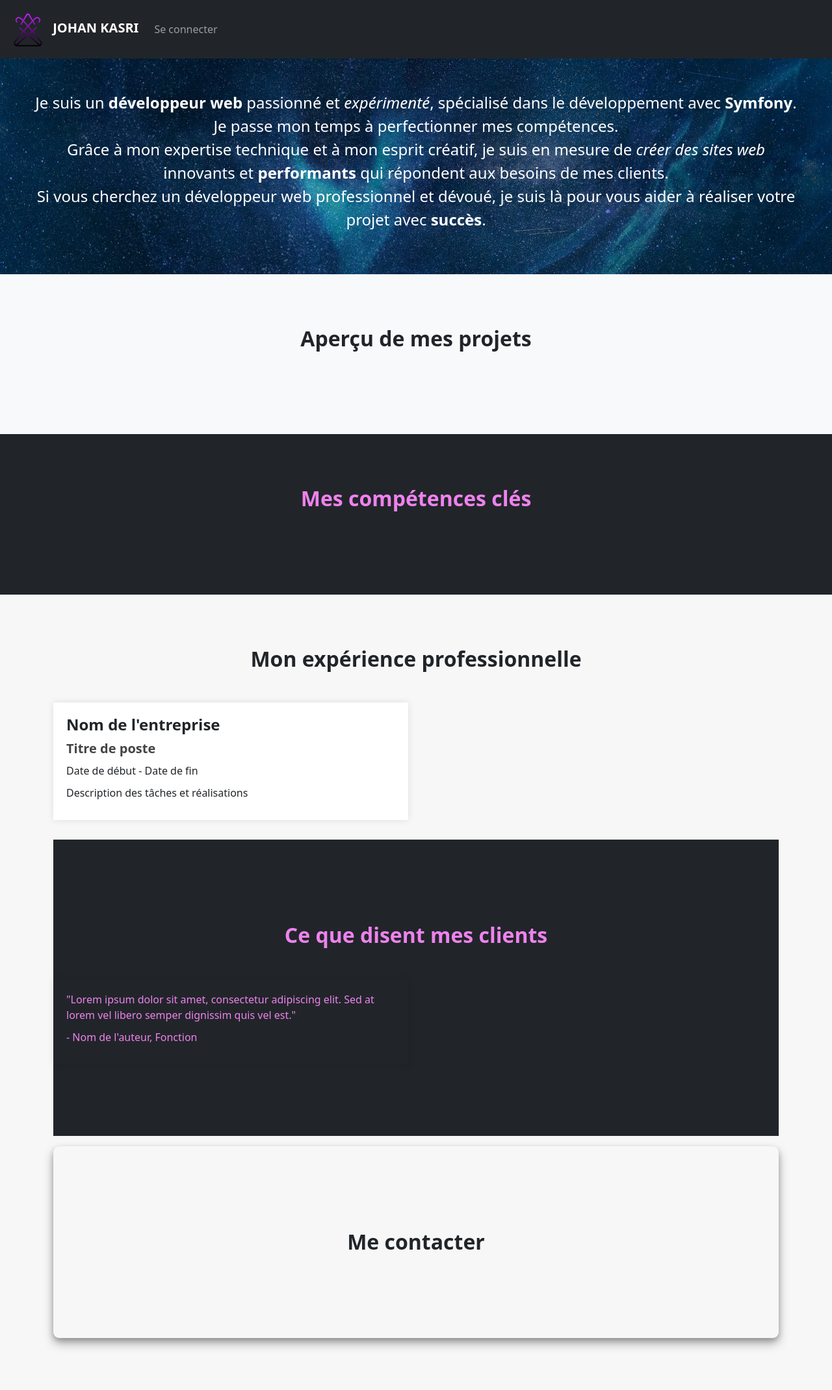
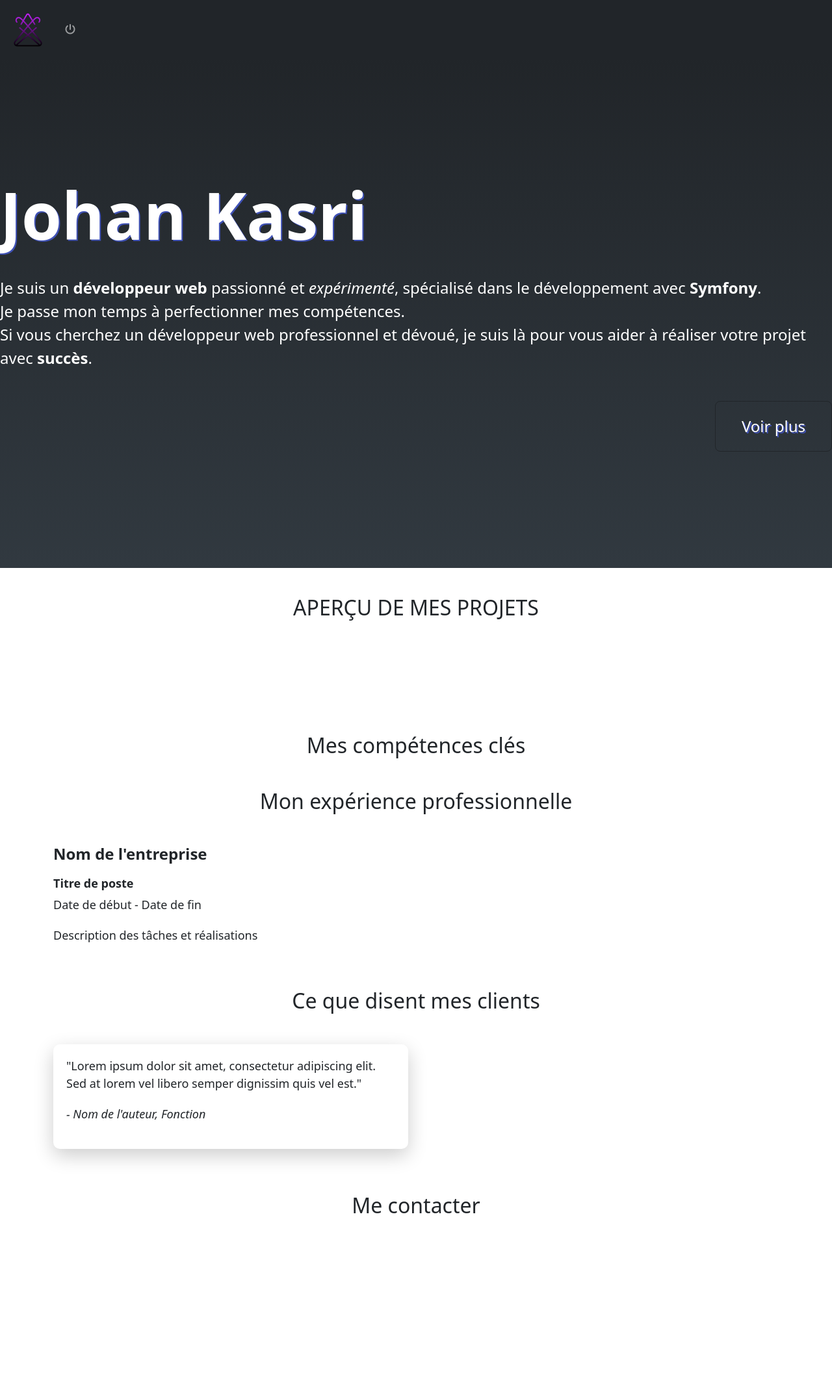
Before and after one commit to Johan667/portfolio-symfony, a Symfony app: template templates/home/index.html.twig in a window 1280 px wide. Shown: the whole page at 65% size. After the commit the page ends 1867 px from the top, so only its background shows below. Run offline with Twig, Linux system fonts and the light colour scheme; the template is opened without the code that fills it, so the values that code supplies are empty; some libraries are stand-ins or nearby versions.

Commit message:
un peu de css

```diff
--- a/public/css/custom.css
+++ b/public/css/custom.css
@@ -1,95 +1,148 @@
-/** HOME **/
+/* Body */
+body {
+    color: #fff;
+    font-family: Arial, sans-serif;
+}
 
+.navbar{
+    width: 100%;
+}
+/* Home presentation */
 .home-presentation {
-    background-image: url('/img/space.jpg');
-    background-size: cover;
-    background-position: center center;
-    color: white;
-    text-align: center;
-    padding: 50px;
-    opacity: 1.01;
+    width: 100%;
+    height: 98vh;
+    background-color: #212529;
+    display: flex;
+    flex-direction: column;
+    justify-content: center;
+    align-items: center;
+    background-image: linear-gradient(#212529, #313940);
+}
+
+.home-presentation .btn-lg {
+    float:right;
+    font-size: 1.5rem;
+    padding: 20px 40px;
+    color: #fff;
+    text-shadow: 2px 2px 0 #3f51b5;
+}
+
+/** FIN HEADER **/
+
+
+.skills-section {
+    padding-top: 100px;
+
+}
+
+.title-header {
+    top:25px;
+    font-size: 100px;
+    font-weight: bold;
+    margin-bottom: 35px;
+    color: #fff;
+    text-shadow: 2px 2px 0 #3f51b5;
 }
 
 .home-presentation p {
-
     font-size: 24px;
+    color: #fff;
+    position: relative;
 }
 
-.projects-section {
-    background-color: #f8f9fa;
-    padding: 80px 0;
+.home-presentation p strong,
+.home-presentation p em {
+    position: relative;
+    z-index: 1;
 }
 
-.projects-section h2 {
-    font-size: 32px;
-    font-weight: bold;
+.home-presentation p strong::before,
+.home-presentation p em::before,
+.home-presentation p span::before {
+    content: "";
+    position: absolute;
+    bottom: -5px;
+    left: 0;
+    width: 0;
+    height: 3px;
+    background-color: #fff;
+    transition: width 0.5s ease-in-out, background-color 0.5s ease-in-out;
 }
 
-.projects-section .card {
-    border: none;
-    box-shadow: 0px 0px 10px rgba(0, 0, 0, 0.2);
+.home-presentation p strong:hover::before,
+.home-presentation p em:hover::before,
+.home-presentation p span:hover::before {
+    width: 100%;
+    background-color: #3f51b5;
 }
 
-.projects-section .card-img-top {
-    height: 200px;
-    object-fit: cover;
+/* Projects section */
+.projects-section{
+    padding:2%;
+}
+.projects-section h2 {
+    text-transform: uppercase;
 }
 
-.projects-section .card-title {
+.card {
+    background-color: #fff;
+    border-radius: 10px;
+    box-shadow: 0 10px 30px rgba(0, 0, 0, 0.2);
+}
+
+.card:hover {
+    box-shadow: 0 10px 50px rgba(0, 0, 0, 0.3);
+}
+
+.card-img-top {
+    border-top-left-radius: 10px;
+    border-top-right-radius: 10px;
+}
+
+.card-body {
+    padding: 20px;
+}
+
+.card-title {
     font-size: 24px;
     font-weight: bold;
-}
-
-.projects-section .card-text {
-    font-size: 16px;
-}
-
-.projects-section .btn {
-    margin-top: 20px;
-}
-
-.skills-section {
-    background-color: #212529;
-    padding: 80px 0;
-    color:violet;
-}
-
-.skills-section h2 {
-    font-size: 32px;
-    font-weight: bold;
-}
-
-.skills-section h5 {
     margin-bottom: 10px;
 }
 
-.skills-section .progress {
-    height: 20px;
+.card-text {
+    font-size: 18px;
     margin-bottom: 20px;
 }
 
-.skills-section .progress-bar {
-    background-color: #007bff;
-    color: white;
-    font-weight: bold;
+.btn-dark {
+    background-color: #343a40;
+    border-color: #343a40;
+    color: #fff;
 }
 
-.experience-section {
-    background-color: #f7f7f7;
-    padding: 80px 0;
+.btn-dark:hover {
+    background-color: #23272b;
+    border-color: #23272b;
+    color: #fff;
 }
 
-.experience-section h2 {
-    font-size: 32px;
-    font-weight: bold;
+/* Skills section */
+.skills-section h2 {
     margin-bottom: 50px;
 }
 
-.experience-item {
-    padding: 20px;
-    margin-bottom: 30px;
-    background-color: white;
-    box-shadow: 0px 0px 10px rgba(0,0,0,0.1);
+.col {
+    text-align: center;
+    font-size: 24px;
+    padding: 10px 0;
+    border: 1px solid #fff;
+    border-radius: 5px;
+    margin-bottom: 20px;
+}
+
+/* Experience section */
+.experience-section h2 {
+    margin-bottom: 50px;
 }
 
 .experience-item h4 {
@@ -99,106 +152,58 @@
 }
 
 .experience-item h5 {
-    font-size: 20px;
+    font-size: 18px;
     font-weight: bold;
-    margin-bottom: 10px;
-    color: #444444;
+    margin-top: 20px;
 }
 
 .experience-item p {
-    font-size: 16px;
-    margin-bottom: 10px;
+    font-size: 18px;
+    margin-bottom: 20px;
 }
 
-.testimonials-section {
-    padding: 80px 0;
-    background-color: #212529;
-    color:violet;
-}
-
+/* Testimonials section */
 .testimonials-section h2 {
-    font-size: 32px;
-    font-weight: bold;
     margin-bottom: 50px;
 }
 
 .testimonial-item {
     padding: 20px;
-    margin-bottom: 30px;
-    background-color: #212529;
-    box-shadow: 0px 0px 10px rgba(0,0,0,0.1);
+    background-color: #fff;
+    border-radius: 10px;
+    box-shadow: 0 10px 30px rgba(0, 0, 0, 0.2);
+    margin-bottom: 20px;
 }
 
 .testimonial-item p {
-    font-size: 16px;
-    margin-bottom: 10px;
-    color:violet;
+    font-size: 18px;
+    margin-bottom: 20px;
 }
 
 .testimonial-author {
-    font-size: 14px;
-    color:violet;
+    font-size: 16px;
+    font-style: italic;
 }
 
-.contact-section {
-    margin-top: 1rem;
-    padding: 80px 0;
-    border-radius: 9px;
-    box-shadow: 0 8px 16px rgba(0,0,0,0.3), 0 4px 8px rgba(0,0,0,0.2);
-
-
-}
-
+/* Contact section */
 .contact-section h2 {
-    font-size: 32px;
-    font-weight: bold;
     margin-bottom: 50px;
 }
 
-.contact-section div.mb-3{
-    margin:auto;
-    max-width: 800px;
-}
-
-.contact-section .form-control{
-    box-shadow: 0 8px 8px rgba(0,0,0,0.3), 0 4px 8px rgba(0,0,0,0.2);
-}
-
-.form-group label {
+.form-control {
+    background-color: #fff;
+    border: none;
+    border-radius: 0;
+    box-shadow: none;
+    color: #212529;
     font-size: 18px;
-    font-weight: bold;
-    margin-bottom: 10px;
-    display: block;
-}
-
-.form-control {
-    font-size: 16px;
     margin-bottom: 20px;
-    padding: 10px;
-    border-radius: 5px;
-    border: none;
-    box-shadow: 0px 0px 10px rgba(0,0,0,0.1);
-}
-
-.form-control:focus {
-    outline: none;
-    box-shadow: 0px 0px 10px rgba(0,0,0,0.2);
-}
-
-textarea.form-control {
-    height: 150px;
 }
 
 .btn-primary {
-    font-size: 18px;
-    font-weight: bold;
-    border-radius: 5px;
-    padding: 10px 30px;
-    border: none;
-    background-color: #28a745;
-    color: white;
+    background-color: #007bff;
+    border-color: #007bff;
+    color: #fff;
 }
 
-.btn-primary:hover {
-    background-color: #218838;
-}
+/** ANIMATION **/
--- a/templates/base.html.twig
+++ b/templates/base.html.twig
@@ -24,7 +24,7 @@
 <body>
 <nav class="navbar navbar-expand-lg navbar-dark bg-dark">
     <div class="container-fluid">
-        <a class="navbar-brand" href="{{ path('app_home') }}"><img src="{{ asset('img/favicon.png')}}" alt="logo"> <strong>JOHAN KASRI</strong></a>
+        <a class="navbar-brand" href="{{ path('app_home') }}"><img src="{{ asset('img/favicon.png')}}" alt="logo"></a>
         <button class="navbar-toggler" type="button" data-bs-toggle="collapse" data-bs-target="#navbarSupportedContent" aria-controls="navbarSupportedContent" aria-expanded="false" aria-label="Toggle navigation">
             <span class="navbar-toggler-icon"></span>
         </button>
@@ -44,7 +44,7 @@
                 </li>
                     {% else %}
                 <li class="nav-item">
-                    <a class="nav-link" href="{{ path('app_login') }}">Se connecter</a>
+                    <a class="nav-link" href="{{ path('app_login') }}"><i class="fa-solid fa-power-off"></i></a>
                 </li>
 {#                <li class="nav-item">#}
 {#                    <a class="nav-link" href="{{ path('app_register') }}">S'inscrire</a>#}
--- a/templates/home/index.html.twig
+++ b/templates/home/index.html.twig
@@ -3,27 +3,35 @@
 {% block title %}Johan Kasri | Accueil{% endblock %}
 
 {% block body %}
-    <div class="home-presentation text-center">
+    <div class="home-presentation">
+        <div class="container-header">
+            <h1 class="title-header">Johan Kasri</h1>
             <p>
                 Je suis un <strong>développeur web</strong> passionné et <em>expérimenté</em>, spécialisé dans le développement avec <strong>Symfony</strong>.<br>
                 Je passe mon temps à perfectionner mes compétences.<br>
-            Grâce à mon expertise technique et à mon esprit créatif, je suis en mesure de <em>créer des sites web</em> innovants et <strong>performants</strong> qui répondent aux besoins de mes clients.<br>
                 Si vous cherchez un développeur web professionnel et dévoué, je suis là pour vous aider à réaliser votre projet avec <strong>succès</strong>.
             </p>
+            <div class="text-center mt-5">
+                <a href="#projects-section" class="btn btn-lg btn-outline-dark">
+                    <span class="text">Voir plus</span>
+                </a>
             </div>
-
-    <section class="projects-section">
+        </div>
+    </div>
+    <section id="projects-section" class="projects-section">
         <div class="container">
-            <h2 class="text-center mb-5">Aperçu de mes projets</h2>
+            <h2 class="text-center mt-3 mb-5">Aperçu de mes projets</h2>
             <div class="row">
                 {% for project in projects %}
                     <div class="col-md-4 mb-4">
-                    <div class="card">
+                        <div class="card h-100">
                             <img class="card-img-top" src="{{ asset('img/' ~ project.picture) }}" alt="{{ project.title }}">
-                        <div class="card-body">
+                            <div class="card-body d-flex flex-column justify-content-between">
                                 <h5 class="card-title text-center">{{ project.title }}</h5>
                                 <p class="card-text text-center">{{ project.description }}</p>
+                                <div class="mt-auto text-center">
                                     <a href="{{ project.link }}" class="btn btn-dark">Voir le projet</a>
+                                </div>
                             </div>
                         </div>
                     </div>
@@ -31,6 +39,7 @@
             </div>
         </div>
     </section>
+
 
     <section class="skills-section">
         <div class="container">
```
Also changed, not shown: public/img/code.svg (added), public/img/space2.jpg (added). Lines whose indentation alone changed are shown as unchanged.
